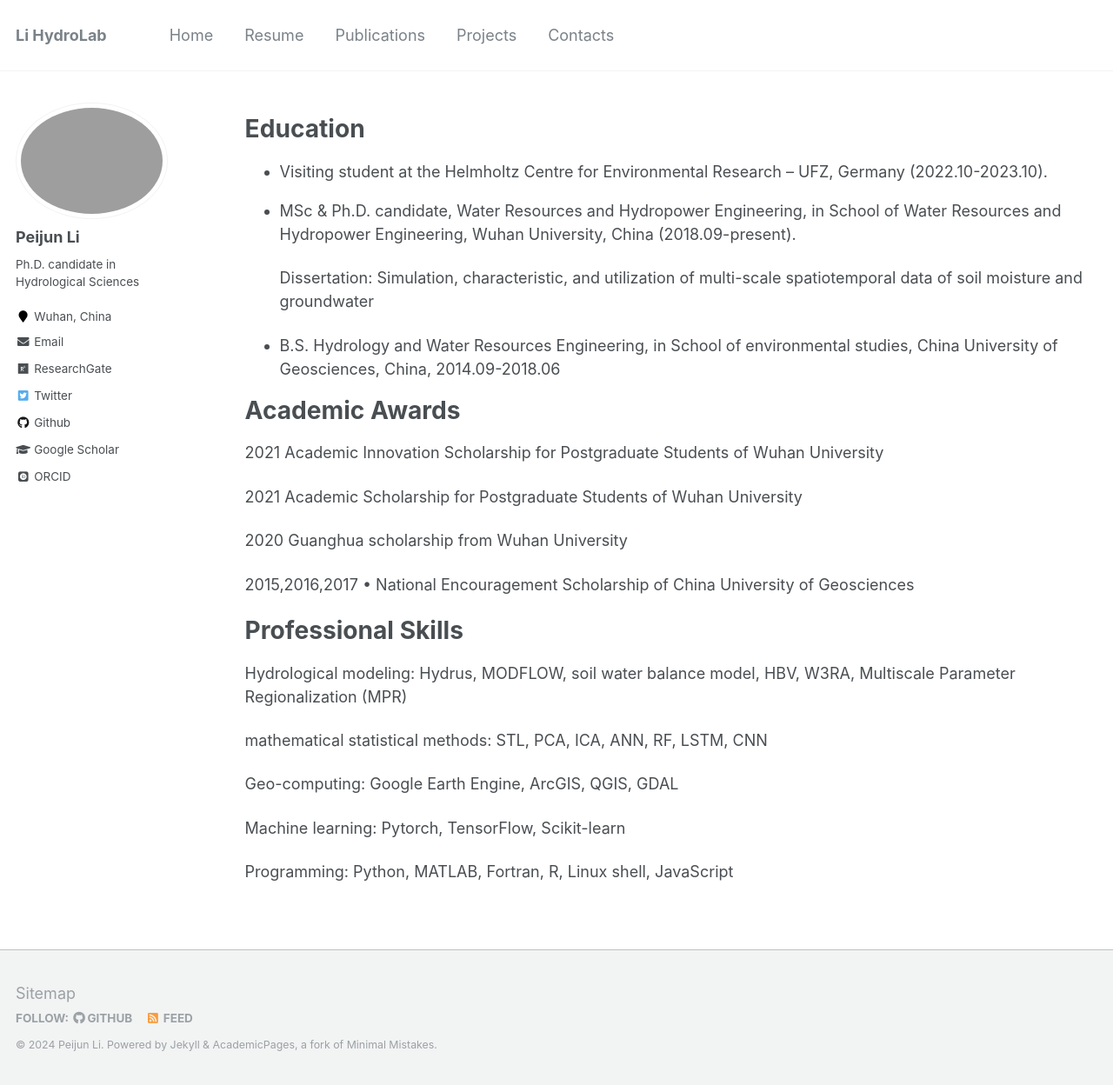
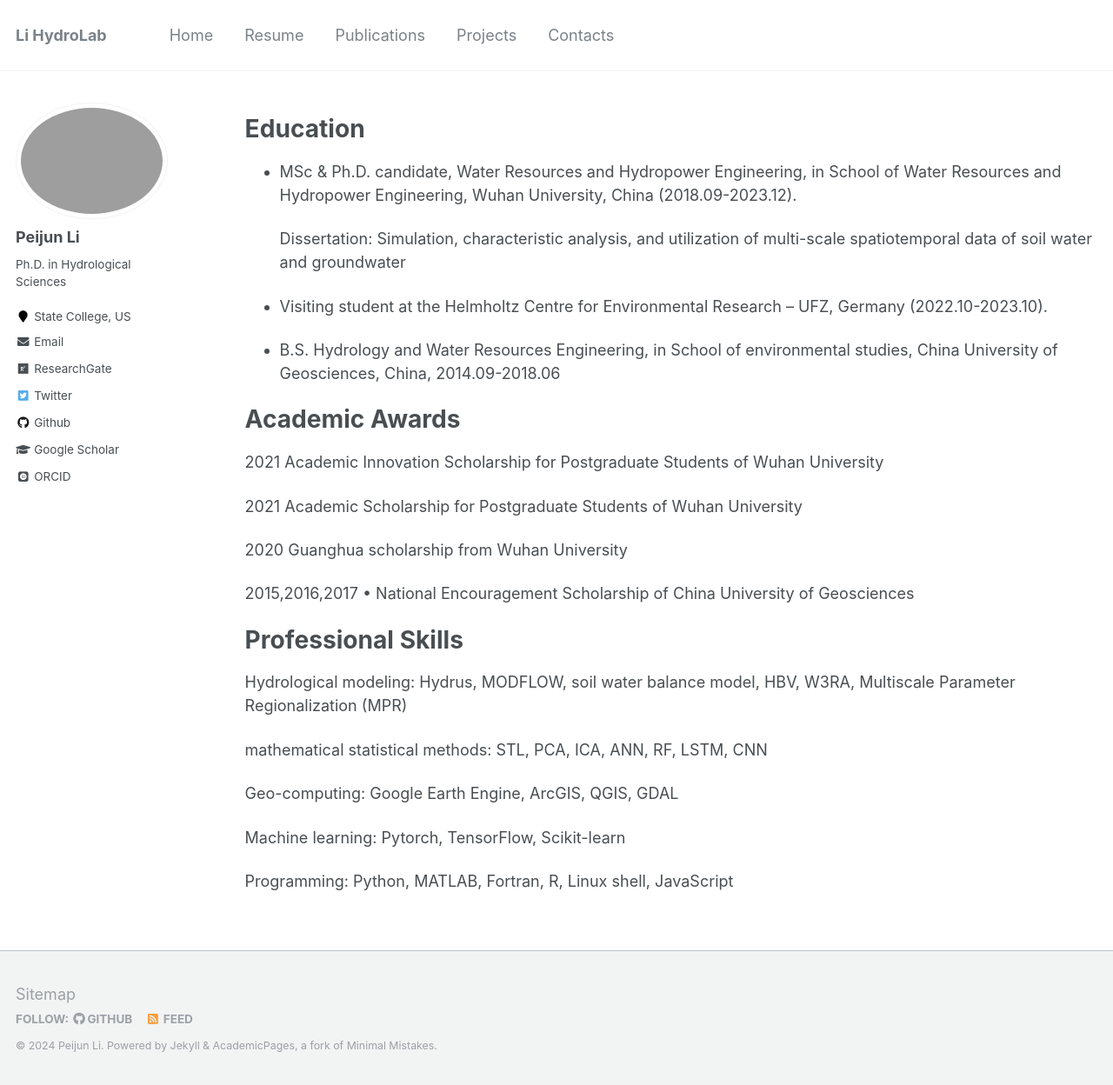
Before and after one commit to PercyLeeMaxWell/PercyLeeMaxWell.github.io, a Jekyll site: the page built from _pages/resume.md, in a window 1280 px wide and 1248 px high. Shown: the whole window at 87% size. Built offline with Jekyll 4.4.1, drawn with Linux system fonts in a browser that asks for light colours; some web fonts are replaced.

Commit message:
state change

```diff
--- a/_config.yml
+++ b/_config.yml
@@ -80,8 +80,8 @@ analytics:
 author:
   name             : "Peijun Li"
   avatar           : "profile.png"
-  bio              : "Ph.D. candidate in Hydrological Sciences"
-  location         : "Wuhan, China"
+  bio              : "Ph.D. in Hydrological Sciences"
+  location         : "State College, US"
   employer         :
   googlescholar    : "https://scholar.google.com/citations?user=bIzYQukAAAAJ&hl=zh-CN&oi=sra"
   email            : "peijunlicn@gmail.com"
--- a/_pages/resume.md
+++ b/_pages/resume.md
@@ -10,10 +10,11 @@ redirect_from:
 
 Education
 ======
+* MSc & Ph.D. candidate, Water Resources and Hydropower Engineering, in School of Water Resources and Hydropower Engineering, Wuhan University, China (2018.09-2023.12).
+
+  Dissertation: Simulation, characteristic analysis, and utilization of multi-scale spatiotemporal data of soil water and groundwater
+
 * Visiting student at the Helmholtz Centre for Environmental Research – UFZ, Germany (2022.10-2023.10).
-* MSc & Ph.D. candidate, Water Resources and Hydropower Engineering, in School of Water Resources and Hydropower Engineering, Wuhan University, China (2018.09-present).
-
-  Dissertation: Simulation, characteristic, and utilization of multi-scale spatiotemporal data of soil moisture and groundwater
 
 * B.S. Hydrology and Water Resources Engineering, in School of environmental studies, China University of Geosciences, China, 2014.09-2018.06
 
```
